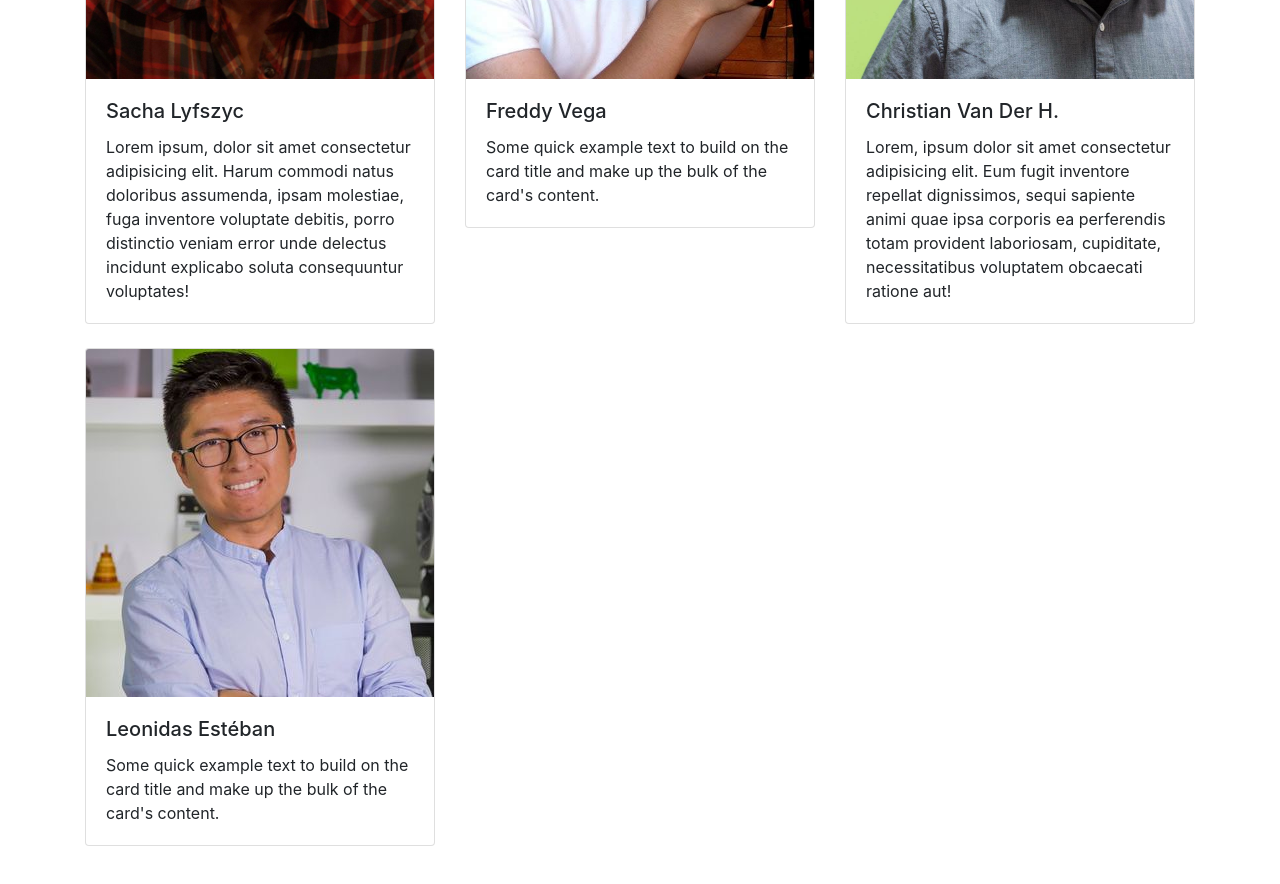
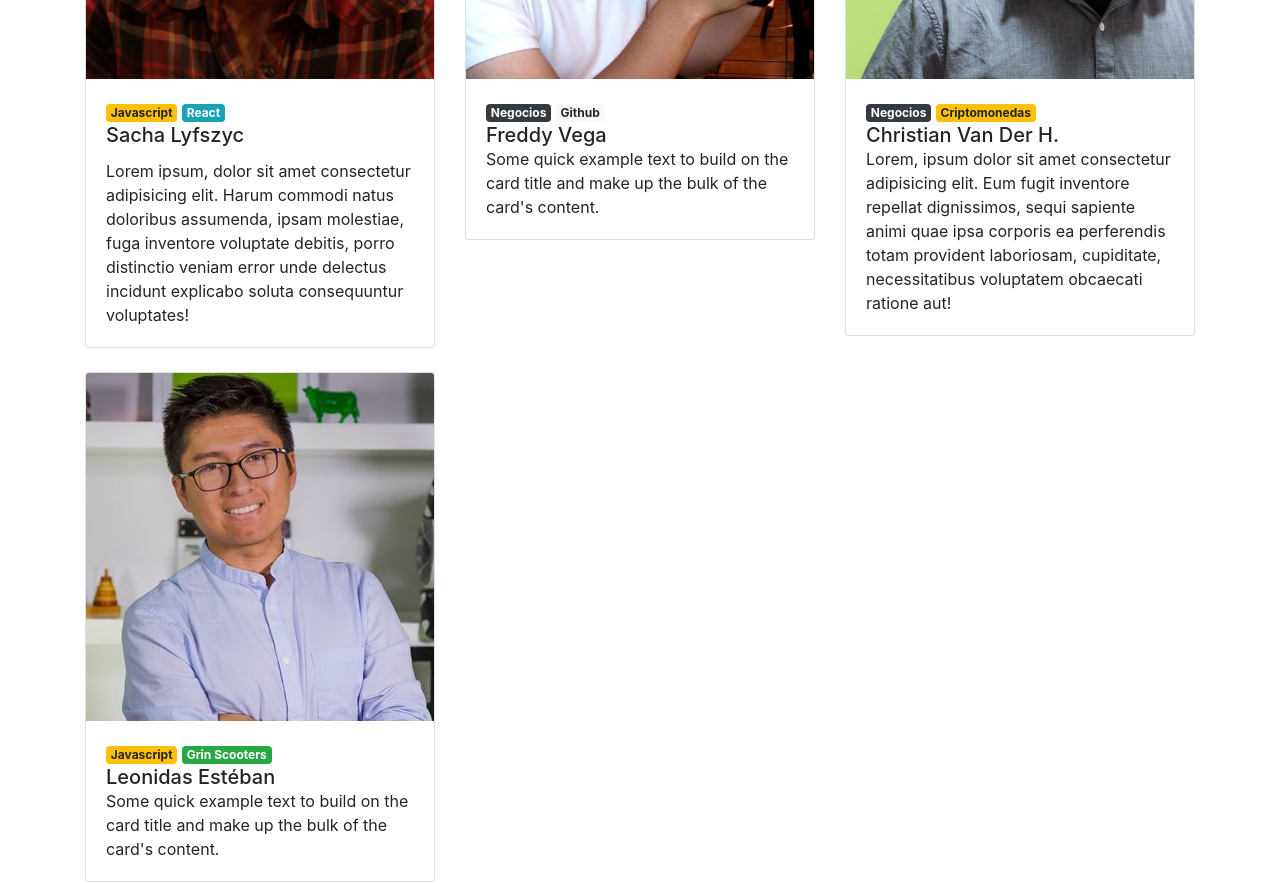
Before and after one commit to mjohar30/platziconf-hawaii, a plain HTML site: page index.html in a window 1280 px wide. Shown: the part 980-1864 px from the top of the page. Drawn offline with nearby package versions, Linux system fonts and the light colour scheme.

Commit message:
Pastillas de texto

```diff
--- a/index.html
+++ b/index.html
@@ -96,8 +96,12 @@
                     <div class="card">
                         <img src="images/speakers/sacha.jpg" class="card-img-top" alt="Foto de Sacha">
                         <div class="card-body">
-                          <h5 class="card-title">Sacha Lyfszyc</h5>
-                          <p class="card-text">Lorem ipsum, dolor sit amet consectetur adipisicing elit. Harum commodi natus doloribus assumenda, ipsam molestiae, fuga inventore voluptate debitis, porro distinctio veniam error unde delectus incidunt explicabo soluta consequuntur voluptates!</p>
+                            <div class="badges">
+                                <span class="badge badge-warning">Javascript</span>
+                                <span class="badge badge-info">React</span>
+                            </div>
+                            <h5 class="card-title">Sacha Lyfszyc</h5>
+                            <p class="card-text">Lorem ipsum, dolor sit amet consectetur adipisicing elit. Harum commodi natus doloribus assumenda, ipsam molestiae, fuga inventore voluptate debitis, porro distinctio veniam error unde delectus incidunt explicabo soluta consequuntur voluptates!</p>
                         </div>
                     </div>
                 </div>
@@ -105,8 +109,12 @@
                     <div class="card">
                         <img src="images/speakers/freddy.jpeg" class="card-img-top" alt="Foto de Sacha">
                         <div class="card-body">
-                          <h5 class="card-title">Freddy Vega</h5>
-                          <p class="card-text">Some quick example text to build on the card title and make up the bulk of the card's content.</p>
+                            <div class="badges">
+                                <span class="badge badge-dark">Negocios</span>
+                                <span class="badge badge-light">Github</span>
+                            </div>
+                            <h5 class="card-title mb-0">Freddy Vega</h5>
+                            <p class="card-text">Some quick example text to build on the card title and make up the bulk of the card's content.</p>
                         </div>
                     </div>
                 </div>
@@ -114,8 +122,12 @@
                     <div class="card">
                         <img src="images/speakers/cvander.jpeg" class="card-img-top" alt="Foto de Sacha">
                         <div class="card-body">
-                          <h5 class="card-title">Christian Van Der H.</h5>
-                          <p class="card-text">Lorem, ipsum dolor sit amet consectetur adipisicing elit. Eum fugit inventore repellat dignissimos, sequi sapiente animi quae ipsa corporis ea perferendis totam provident laboriosam, cupiditate, necessitatibus voluptatem obcaecati ratione aut!</p>
+                            <div class="badges">
+                                <span class="badge badge-dark">Negocios</span>
+                                <span class="badge badge-warning">Criptomonedas</span>
+                            </div>
+                            <h5 class="card-title mb-0">Christian Van Der H.</h5>
+                            <p class="card-text">Lorem, ipsum dolor sit amet consectetur adipisicing elit. Eum fugit inventore repellat dignissimos, sequi sapiente animi quae ipsa corporis ea perferendis totam provident laboriosam, cupiditate, necessitatibus voluptatem obcaecati ratione aut!</p>
                         </div>
                     </div>
                 </div>
@@ -123,8 +135,12 @@
                     <div class="card">
                         <img src="images/speakers/leonidas2.jpeg" class="card-img-top" alt="Foto de Sacha">
                         <div class="card-body">
-                          <h5 class="card-title">Leonidas Estéban</h5>
-                          <p class="card-text">Some quick example text to build on the card title and make up the bulk of the card's content.</p>
+                            <div class="badges">
+                                <span class="badge badge-warning">Javascript</span>
+                                <span class="badge badge-success">Grin Scooters</span>
+                            </div>
+                            <h5 class="card-title mb-0">Leonidas Estéban</h5>
+                            <p class="card-text">Some quick example text to build on the card title and make up the bulk of the card's content.</p>
                         </div>
                     </div>
                 </div>
```
